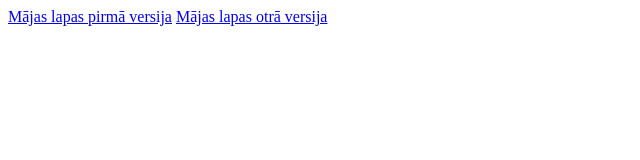
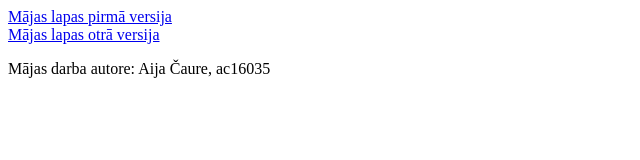
Before and after one commit to gudraaija/gudraaija.github.io, a plain HTML site: page index.html in a window 1280 px wide. Shown: the whole page, without its empty margins (0-640 px from the left). Drawn offline with Linux system fonts and the light colour scheme.

Commit message:
Add files via upload

```diff
--- a/index.html
+++ b/index.html
@@ -9,7 +9,8 @@
     <title>Aija Čaure</title>
   </head>
   <body>
-    <a href="/md_version_1.html">Mājas lapas pirmā versija</a>
-    <a href="/md_version_2/index.html">Mājas lapas otrā versija</a>
+    <a href="/md_version_1.html">Mājas lapas pirmā versija</a> <br>
+    <a href="/md_version_2/index.html">Mājas lapas otrā versija</a> <br>
+    <p>Mājas darba  autore: Aija Čaure, ac16035</p>
   </body>
   </html>
```
